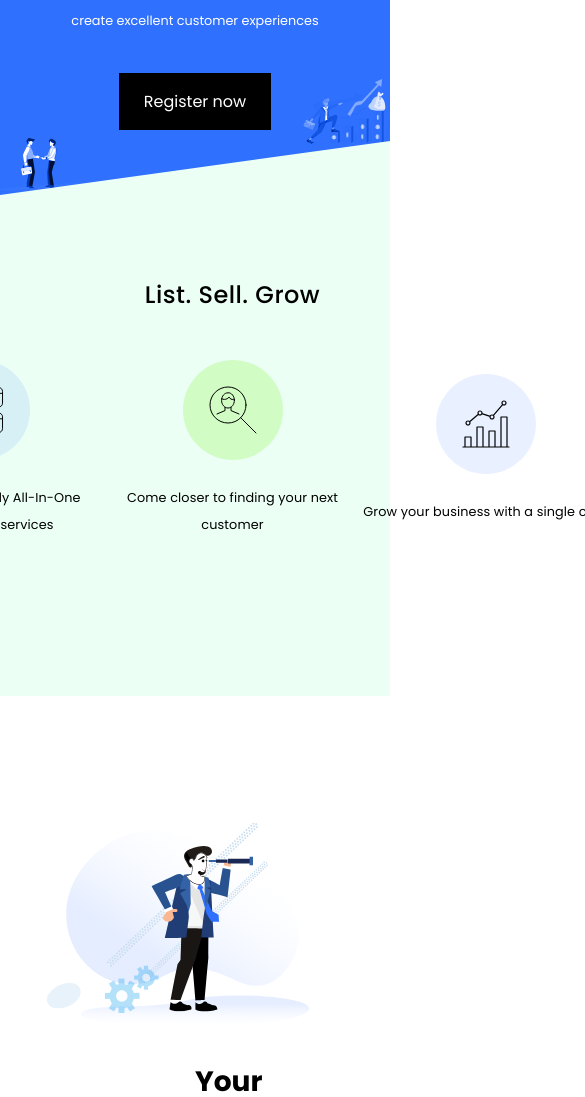
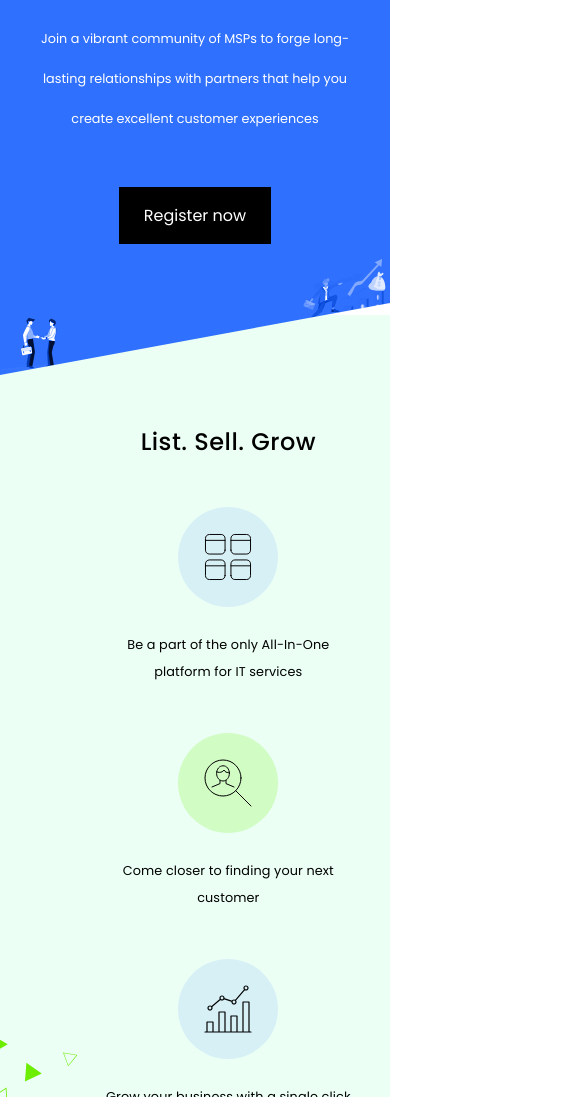
Before and after one commit to thekojopatrick/zomentum, a website: page index.html in a window 390 px wide. Shown: the part 425-1522 px from the top of the page, 585 px wide, since content can reach past the window. Drawn offline with nearby package versions, Linux system fonts and the light colour scheme; files that its build step writes are made by us from their sources.

Commit message:
[wip]about responsive

```diff
--- a/app/scss/components/about.scss
+++ b/app/scss/components/about.scss
@@ -9,20 +9,22 @@
 	justify-content: center;
 	align-items: center;
 	margin-top: rem(-60);
-	height: rem(561);
+	padding: rem(32);
+	height: rem(600);
 
 	&__container {
 		text-align: center;
 		padding: rem(24);
-		grid-column: 4 / span 5;
+		grid-column: 3 / span 7;
 		grid-row: 1 /-1;
 		justify-self: center;
 	}
 
 	&__content {
 		display: flex;
-		justify-content: space-between;
+		gap: var(--m-1-5);
 		align-items: center;
+		justify-content: center;
 		margin-top: var(--m-2-5);
 	}
 
@@ -52,14 +54,22 @@
 		grid-row: 1/-1;
 		justify-self: center;
 		&--right {
-			grid-column: 9/-1;
+			grid-column: 10/-1;
 			transform: translateY(rem(-100));
 		}
 		&--left {
-			grid-column: 1 / span 4;
+			grid-column: 1 / span 3;
 			align-self: end;
 			transform: translate(-50%, -50%);
 			margin: rem(50);
 		}
 	}
+
+	@include breakpoint-down(medium) {
+
+		height: rem(920);
+		&__content {
+			flex-wrap: wrap;
+		}
+	}
 }
--- a/app/scss/components/hero.scss
+++ b/app/scss/components/hero.scss
@@ -10,9 +10,9 @@
 	grid-template-columns: repeat(11, minmax(min-content, 1fr));
 	grid-template-rows: repeat(4, 1fr);
 	margin: 0 auto;
+	height: rem(640);
 
 	&__container {
-		height: rem(540);
 		display: flex;
 		align-items: center;
 		justify-content: center;
@@ -50,6 +50,10 @@
 		}
 	}
 
+	@include breakpoint-down(medium) {
+		height: rem(720);
+	}
+
 	@include breakpoint-down(small) {
 		margin-top: var(--header-height);
 	}
--- a/app/scss/globals/fonts.scss
+++ b/app/scss/globals/fonts.scss
@@ -26,6 +26,16 @@
 		--small-font-size: 0.875rem;
 		--smaller-font-size: 0.813rem;
 	}
+	@media screen and (max-width: 1149px) {
+		--big-font-size: 2rem;
+		--h1-font-size: 1.8rem;
+		--h2-font-size: 1rem;
+		--h3-font-size: .5rem;
+		--normal-font-size: .8rem;
+		--small-font-size: 0.4rem;
+		--smaller-font-size: 0.3rem;
+	}
+
 	@media screen and (max-width: 768px) {
 		--big-font-size: 2rem;
 		--h1-font-size: 1.5rem;
--- a/app/scss/globals/typography.scss
+++ b/app/scss/globals/typography.scss
@@ -17,11 +17,13 @@ a:active {
 	&__title {
 		font-size: var(--big-font-size);
 		font-weight: var(--font-medium);
+		margin-bottom: var(--m-2);
 		line-height: rem(65);
 	}
 
 	&__description {
 		font-size: var(--normal-font-size);
+		margin-bottom: var(--m-1);
 		line-height: rem(30);
 	}
 	@include breakpoint-down(small) {
```
